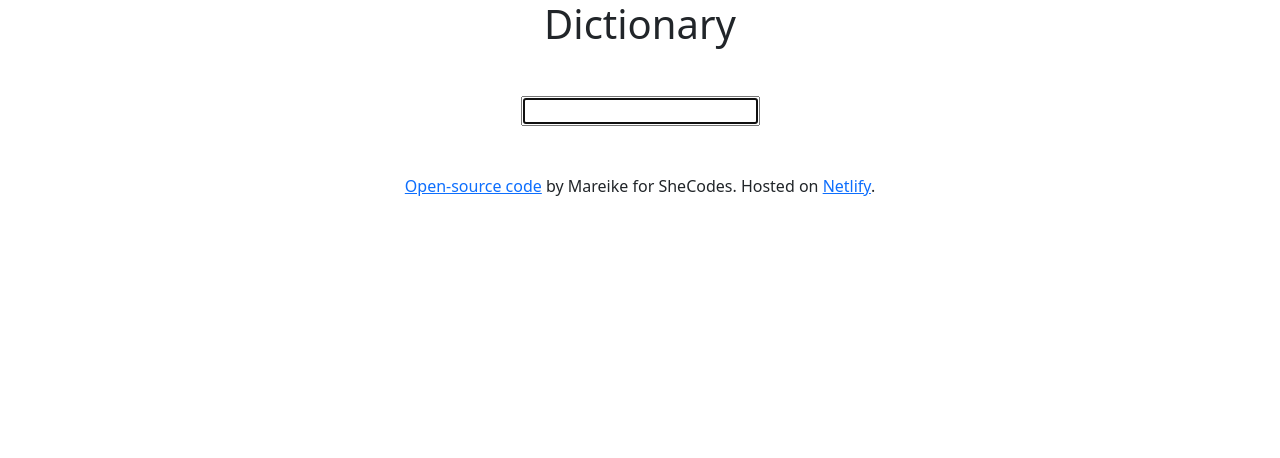
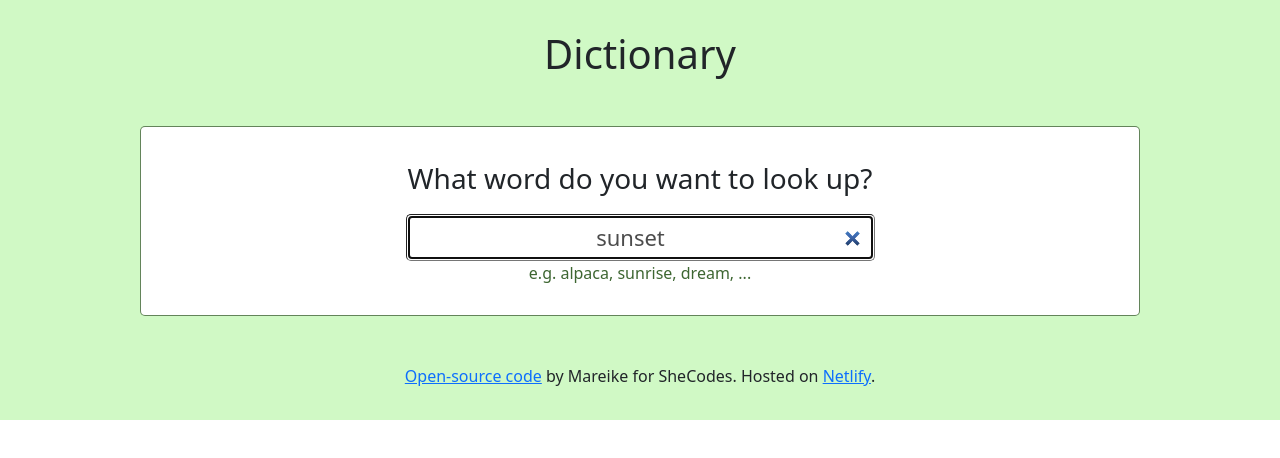
Before and after one commit to maboelion/shecodes-dictionary, a React (Create React App) app: page / in a window 1280 px wide. Shown: the top 458 px of the page. Built offline with nearby package versions, Linux system fonts and the light colour scheme; no server answers.

Commit message:
styling added

```diff
--- a/src/App.css
+++ b/src/App.css
@@ -1,3 +1,17 @@
 .App {
+	background: #d0f9c5;
+}
+
+.App h1 {
 	text-align: center;
+	padding-top: 30px;
 }
+
+.App section {
+	max-width: 1000px;
+	background: white;
+	margin: 20px auto;
+	padding: 30px;
+	border-radius: 5px;
+	border: 1px solid rgb(61, 102, 49, 0.8);
+}
--- /dev/null
+++ b/src/Dictionary.css
@@ -0,0 +1,23 @@
+.Dictionary {
+	text-align: center;
+}
+
+.Dictionary input {
+	width: 50%;
+	display: block;
+	margin: 0 auto;
+	font-size: 22px;
+	color: rgb(0, 0, 0, 0.7);
+	padding: 5px 10px;
+	border-radius: 5px;
+	text-align: center;
+}
+
+.Dictionary .question {
+	font-size: 28px;
+	margin-bottom: 15px;
+}
+
+.Dictionary .search span {
+	color: rgb(61, 102, 49);
+}
--- a/src/Dictionary.js
+++ b/src/Dictionary.js
@@ -1,32 +1,56 @@
 import React, { useState } from "react";
 import axios from "axios";
 import Results from "./Results";
+import "./Dictionary.css";
 
 export default function Dictionary() {
-	const [keyword, setKeyword] = useState(null);
+	const [keyword, setKeyword] = useState("sunset");
 	const [results, setResults] = useState(null);
+	const [loaded, setLoaded] = useState(false);
 
 	function handleResponse(response) {
 		setResults(response.data[0]);
 	}
 
-	function searchKeyword(event) {
-		event.preventDefault();
-
+	function search() {
 		let apiUrl = `https://api.dictionaryapi.dev/api/v2/entries/en/${keyword}`;
 		axios.get(apiUrl).then(handleResponse);
+	}
+
+	function handleSubmit(event) {
+		event.preventDefault();
+		search();
 	}
 
 	function updateKeyword(event) {
 		setKeyword(event.target.value);
 	}
 
+	function load() {
+		setLoaded(true);
+		search();
+	}
+
+	if (loaded) {
 		return (
 			<div className="Dictionary">
-			<form onSubmit={searchKeyword}>
-				<input type="search" autoFocus={true} onChange={updateKeyword} />
+				<section className="search">
+					<div className="question">What word do you want to look up?</div>
+					<form onSubmit={handleSubmit}>
+						<input
+							type="search"
+							autoFocus={true}
+							onChange={updateKeyword}
+							defaultValue={keyword}
+						/>
 					</form>
+					<span>e.g. alpaca, sunrise, dream, ...</span>
+				</section>
 				<Results results={results} />
 			</div>
 		);
+	} else {
+		load();
+		return "Loading";
 	}
+}
--- a/src/Footer.js
+++ b/src/Footer.js
@@ -2,7 +2,7 @@ import React from "react";
 
 export default function Footer() {
 	return (
-		<div className="Footer mt-5">
+		<div className="Footer mt-5 text-center pb-3">
 			<p>
 				<a
 					href="https://github.com/maboelion/shecodes-dictionary"
--- /dev/null
+++ b/src/Meaning.css
@@ -0,0 +1,25 @@
+.Meaning {
+	text-align: left;
+}
+
+.Meaning h3 {
+	font-weight: 600;
+}
+
+.Meaning .definition {
+	font-size: 18px;
+}
+
+.Meaning .Synonyms ul {
+	text-align: center;
+	margin: 0;
+	padding: 0;
+}
+
+.Meaning .Synonyms li {
+	list-style: none;
+	display: inline-block;
+	margin-right: 15px;
+	opacity: 80%;
+	color: rgb(61, 102, 49);
+}
--- a/src/Meaning.js
+++ b/src/Meaning.js
@@ -1,22 +1,29 @@
 import React from "react";
 import Synonyms from "./Synonyms";
+import "./Meaning.css";
 
 export default function Meaning(props) {
 	return (
-		<div className="Meaning">
+		<section className="Meaning">
 			<h3>{props.meaning.partOfSpeech}</h3>
 			{props.meaning.definitions.map(function (definition, index) {
 				return (
 					<div key={index}>
 						<div>
-							{definition.definition}
-							<br />
-							<em>{definition.example}</em>
-							<Synonyms synonyms={definition.synonyms} />
+							<div className="definition mt-4">
+								~ Definition: {definition.definition}
+							</div>
+
+							<div className="mt-1">
+								<em>{definition.example}</em>
+							</div>
+							<div>
+								<Synonyms synonyms={definition.synonyms} />
+							</div>
 						</div>
 					</div>
 				);
 			})}
-		</div>
+		</section>
 	);
 }
--- a/src/Phonetics.js
+++ b/src/Phonetics.js
@@ -3,7 +3,7 @@ import React from "react";
 export default function Phonetics(props) {
 	return (
 		<div className="Phonetics">
-			<div>{props.phonetic.text}</div>
+			<div className="word">{props.phonetic.text}</div>
 			<audio controls src={props.phonetic.audio}>
 				Your browser does not support the
 				<code>audio</code> element.
--- /dev/null
+++ b/src/Results.css
@@ -0,0 +1,15 @@
+.Results h2 {
+	font-weight: bold;
+	font-size: 32px;
+}
+
+.Results .Phonetics .word {
+	opacity: 70%;
+	font-size: 18px;
+}
+
+.Results .Phonetics audio {
+	opacity: 50%;
+	margin: 10px;
+	border-radius: 5px;
+}
--- a/src/Results.js
+++ b/src/Results.js
@@ -1,11 +1,13 @@
 import React from "react";
 import Meaning from "./Meaning";
 import Phonetics from "./Phonetics";
+import "./Results.css";
 
 export default function Results(props) {
 	if (props.results) {
 		return (
 			<div className="Results">
+				<section>
 					<h2>{props.results.word}</h2>
 					{props.results.phonetics.map(function (phonetic, index) {
 						return (
@@ -14,6 +16,7 @@ export default function Results(props) {
 							</div>
 						);
 					})}
+				</section>
 				{props.results.meanings.map(function (meaning, index) {
 					return (
 						<div key={index}>
--- a/src/Synonyms.js
+++ b/src/Synonyms.js
@@ -1,10 +1,11 @@
-import { func } from "prop-types";
 import React from "react";
 
 export default function Synonyms(props) {
-	if (props.synonyms) {
+	if (props.synonyms.length === 0) {
+		return null;
+	} else
 		return (
-			<div className="Synonyms">
+			<div className="Synonyms pt-4">
 				<ul>
 					{props.synonyms.map(function (synonym, index) {
 						return <li key={index}>{synonym}</li>;
@@ -12,5 +13,4 @@ export default function Synonyms(props) {
 				</ul>
 			</div>
 		);
-	} else return null;
 }
```
Lines whose indentation alone changed are shown as unchanged.
